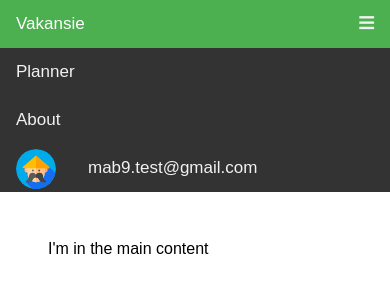
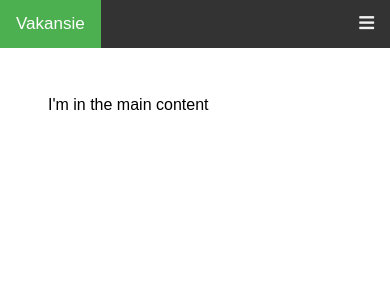
Before and after one commit to mab9/vakansie, a plain HTML site: page vakansie-frontend/index.html in a window 390 px wide. Both pictures are taken after a click on the link 366 px from the left and 24 px from the top of the page. Drawn offline with Linux system fonts and the light colour scheme.

Commit message:
Implement dynamic menu

```diff
--- a/vakansie-frontend/src/assets/css/main-nav.css
+++ b/vakansie-frontend/src/assets/css/main-nav.css
@@ -26,13 +26,13 @@
 }
 
 /* Add an active class to highlight the current page */
-.mainnav a.active {
+.mainnav a.home {
   background-color: #4CAF50;
   color: white;
 }
 
 /* Hide the link that should open and close the mainnav on small screens */
-.mainnav .icon {
+.mainnav .hamburger {
   display: none;
 }
 
@@ -56,22 +56,22 @@
 
 /* Extra small devices (phones, 600px and down) */
 @media only screen and (max-width: 600px) {
-  /* When the screen is less than 600 pixels wide, hide all links, except for the first one ("Home"). Show the link that contains should open and close the mainnav (.icon) */
+  /* When the screen is less than 600 pixels wide, hide all links, except for the first one ("Home"). Show the link that contains should open and close the mainnav (.hamburger) */
   .mainnav a:not(:first-child) {
     display: none;
   }
 
-  .mainnav a.icon {
+  .mainnav a.hamburger {
     float: right;
     display: block;
   }
 
-  /* The "responsive" class is added to the mainnav with JavaScript when the user clicks on the icon. This class makes the mainnav look good on small screens (display the links vertically instead of horizontally) */
+  /* The "responsive" class is added to the mainnav with JavaScript when the user clicks on the hamburger. This class makes the mainnav look good on small screens (display the links vertically instead of horizontally) */
   .mainnav.responsive {
     position: relative;
   }
 
-  .mainnav.responsive a.icon {
+  .mainnav.responsive a.hamburger {
     position: absolute;
     right: 0;
     top: 0;
--- a/vakansie-frontend/src/layout/layoutProjector.js
+++ b/vakansie-frontend/src/layout/layoutProjector.js
@@ -1,4 +1,5 @@
 import {MainNavView} from "../mainNav/mainNav.js";
+import {mainNavController} from "../mainNav/mainNav.js";
 import {appendFirst} from "../util/appendFirst.js";
 import {dom} from "../util/dom.js";
 
@@ -31,8 +32,10 @@ const layoutProjector = ({rootElement}) => {
     </DIV>`);
 
     const mainNav = layoutElement.querySelector('#mainnav-section');
+    const mainContent = layoutElement.querySelector('#main-content');
     //const sideNav = template.querySelector('#side-nav');
 
+    mainNavController.onMainContentChange( value => console.info(value));
     MainNavView({rootElement: mainNav});
     //SideNavView({rootElement: sideNav});
     appendFirst(rootElement)(layoutElement)
--- a/vakansie-frontend/src/mainNav/mainNav.js
+++ b/vakansie-frontend/src/mainNav/mainNav.js
@@ -1,6 +1,9 @@
 import {mainNavProjector} from "./mainNavProjector.js";
+import {Observable} from "../assets/observable/observable.js";
 
 export {mainNavController, MainNavView};
+
+const menuEntries = ['Vakansie', 'Planner', 'About']
 
 /**
  * @return Readonly {MainNavController}
@@ -8,23 +11,31 @@ export {mainNavController, MainNavView};
  */
 const MainNavController = () => {
 
+    const visibleMainContent = Observable('default-page');
+
     /**
      * @typedef MainNavController
-     * @type {object}
+     * @property {function} setMainContentValue
+     * @property {function} getMainContentValue
+     * @property {function} onMainContentChange
      */
-    return Object.freeze({});
+    return Object.freeze({
+        onMainContentChange: visibleMainContent.onChange,
+        getMainContentValue: visibleMainContent.getValue,
+        setMainContentValue: visibleMainContent.setValue,
+    });
 };
+const mainNavController = MainNavController();
 
 /**
  * @param rootElement
+ * @param mainNavController
  * @constructor
  */
 const MainNavView = ({rootElement}) => {
     const render = () => {
-        mainNavProjector({rootElement});
+        mainNavProjector({rootElement, mainNavController, menuEntries});
     };
 
     render();
 };
-
-const mainNavController = MainNavController();
--- a/vakansie-frontend/src/mainNav/mainNavProjector.js
+++ b/vakansie-frontend/src/mainNav/mainNavProjector.js
@@ -5,37 +5,42 @@ export {mainNavProjector}
 
 /**
  * @param rootElement
+ * @param mainNavController
+ * @param menuEntries
  */
-const mainNavProjector = ({rootElement}) => {
+const mainNavProjector = ({rootElement, mainNavController, menuEntries}) => {
 
     const navBarElement = dom(`
-        <NAV class="mainnav">
-          <a href="#home" class="active">Vakansie</a>
-          <a href="#planner">Planner</a>
-          <a href="#about">About</a>
-          <a href="#avatar" class="mainnav-avatar">
+        <NAV class="mainnav"> <div class="menu-entries">` +
+
+        menuEntries.map(entry => '<a>' + entry + '</a>').join('')
+
+        + `</div>
+          <a class="mainnav-avatar">
             <img alt="Avatar" class="avatar">
           </a>
-          <a href="#user" class="mainnav-user">mab9.test@gmail.com</a>
-          <a href="javascript:void(0);" class="icon">
+          <a class="mainnav-user">mab9.test@gmail.com</a>
+          <a href="javascript:void(0);" class="hamburger">
             <i class="fa fa-bars"></i>
           </a>
         </NAV>`);
 
-    const topNav = navBarElement.querySelector('.mainnav');
-    const menuIcon = navBarElement.querySelector('.icon');
-    const avatarIcon = navBarElement.querySelector('.avatar');
+    const entries = navBarElement.querySelector('.menu-entries');
+    const avatar = navBarElement.querySelector('.avatar');
+    const hamburger = navBarElement.querySelector('.hamburger');
 
-    avatarIcon.src = './src/assets/img/avatars/svg/035-man-4.svg';
+    const [home] = entries.children;
+    home.classList.add('home');
 
-    const toggleResponsivenes = () => {
-        if (topNav.className === "mainnav") {
-            topNav.className += " responsive";
-        } else {
-            topNav.className = "mainnav";
-        }
+    for (let entry of entries.children) {
+        entry.onclick = () => mainNavController.setMainContentValue(entry.innerText)
     }
 
-    menuIcon.onclick = () => toggleResponsivenes();
+    avatar.src = './src/assets/img/avatars/svg/035-man-4.svg';
+
+    hamburger.onclick = () => topNav.className === "mainnav"
+        ? topNav.className += " responsive"
+        : topNav.className = "mainnav";
+
     appendFirst(rootElement)(navBarElement);
 };
```
